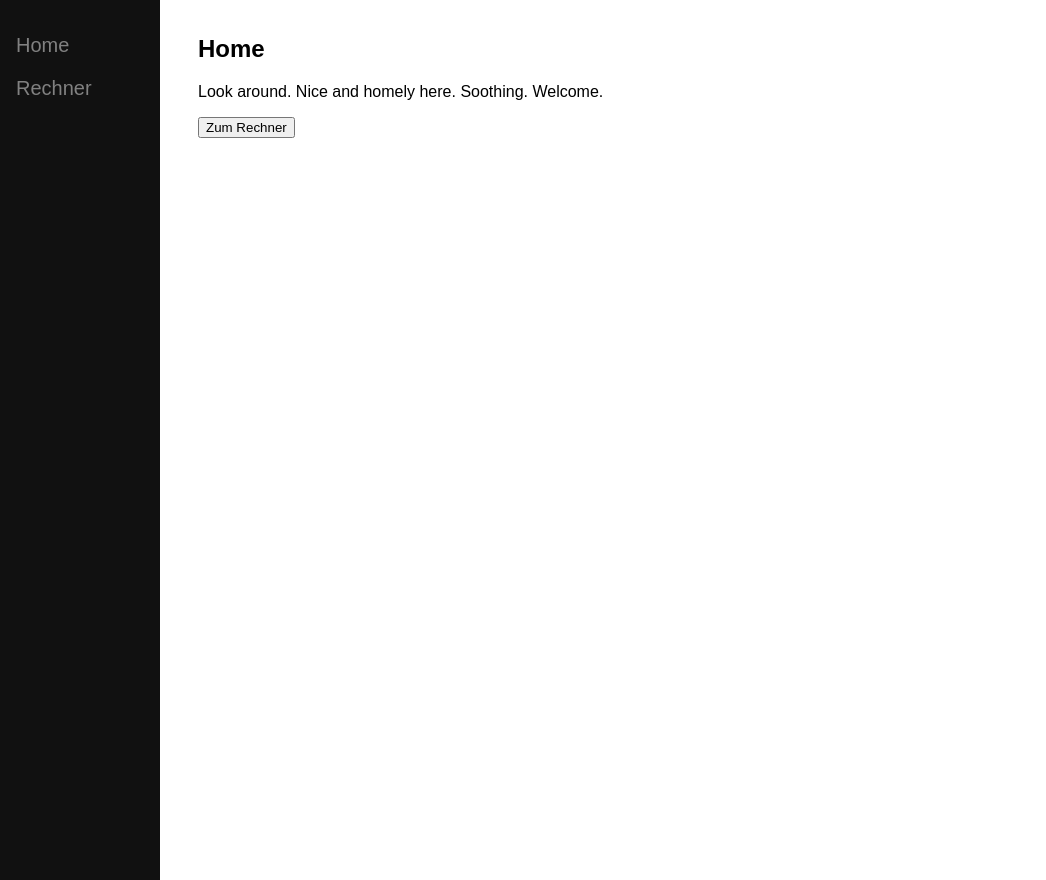
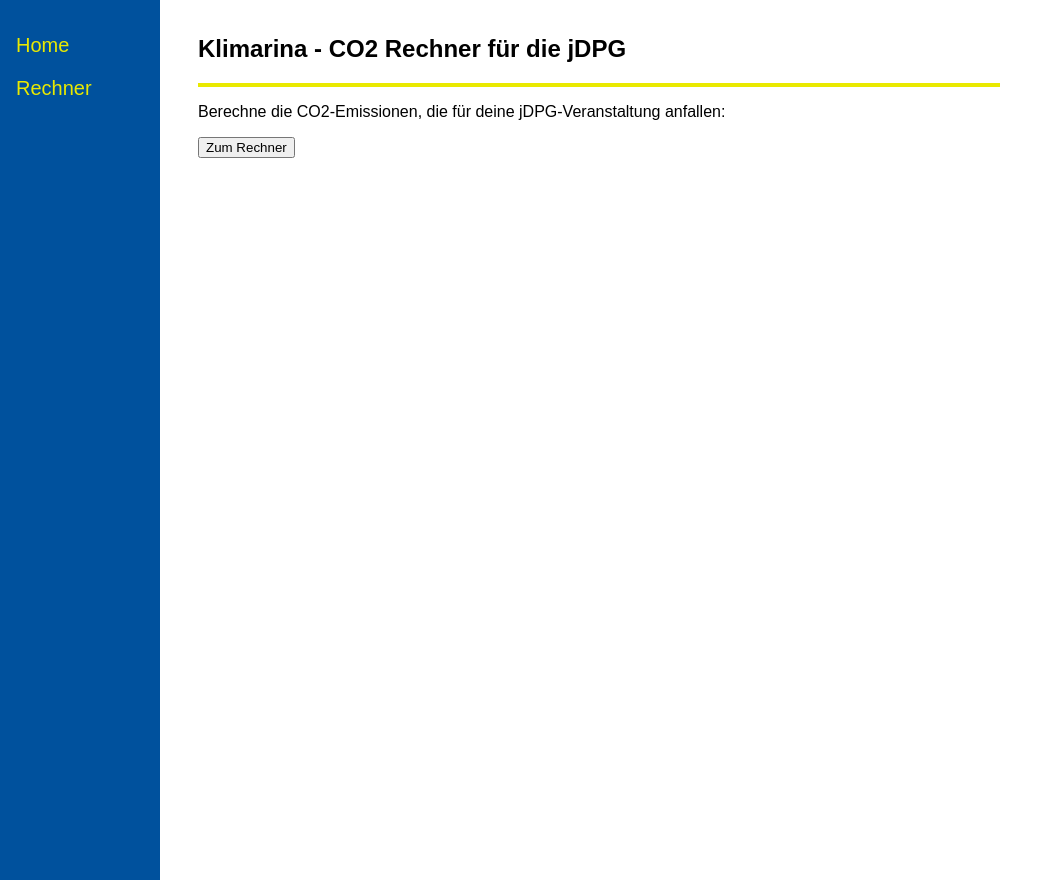
Before and after one commit to Kuhkaefer/Thg-Rechner, a Django app: page / in a window 1280 px wide. Shown: the whole page, without its empty margins (0-1046 px from the left). Run offline with Django 3.2, Linux system fonts and the light colour scheme.

Commit message:
adding jDPG colors

```diff
--- a/rechner/templates/rechner/base.html
+++ b/rechner/templates/rechner/base.html
@@ -1,10 +1,17 @@
+
+
+
 <html>
 
 
+<head>
+    <style type="text/css">
+        :root {
+                --jdpg_blue: rgb(0,81,157);
+                --jdpg_green: rgb(233,233,0);
+            }
 
-<head>
 
-    <style type="text/css">
         .sidenav {
                 height:100%;
                 width:160px;
@@ -12,7 +19,7 @@
                 z-index:1;
                 top:0;
                 left:0;
-                background-color:#111;
+                background-color: var(--jdpg_blue);
                 overflow-x: :hidden;
                 padding-top:20px;
             }
@@ -21,7 +28,7 @@
                 padding:14px 8px 6px 16px;
                 text-decoration: none;
                 font-size:20px;
-                color: #818181;
+                color: var(--jdpg_green);
                 display:block;
             }
 
@@ -34,6 +41,16 @@
                 margin-top:35px;
                 padding: 0px 10px;
             }
+        .button {
+                background-color: #4CAF50; /* Green */
+                border: none;
+                color: white;
+                padding: 15px 32px;
+                text-align: center;
+                text-decoration: none;
+                display: inline-block;
+                font-size: 16px;
+            }
         p {
             font-family : "Arial"
             }
@@ -42,6 +59,13 @@
             }
         div {
             font-family : "Arial"
+        }
+        hr {
+            color: var(--jdpg_green);
+            height: 0px;
+            width: 75%;
+            border: solid 2px;
+            margin-left: 0;
         }
     </style>
 
@@ -59,6 +83,9 @@
     </div>
     <div id="content", name="content", class="main">
         <h2>{% block header %} {% endblock %} </h1>
+        <hr >
+        {% block description %}
+        {% endblock %}
         {% block content %}
         {% endblock %}
         {% block button %}
--- a/rechner/templates/rechner/show_noform.html
+++ b/rechner/templates/rechner/show_noform.html
@@ -6,6 +6,10 @@
 
 {% block header %}
     {{ page_header }}
+{% endblock %}
+
+{% block description %}
+    {{page_description}}
 {% endblock %}
 
 {% block content %}
--- a/rechner/templates/rechner/simple_page.html
+++ b/rechner/templates/rechner/simple_page.html
@@ -10,7 +10,7 @@
 {% endblock %}
 
 
-{% block content %}
+{% block description %}
 <p> {{page_description}} </p>
 {% endblock %}
 
--- a/thg-webapp/views.py
+++ b/thg-webapp/views.py
@@ -5,8 +5,8 @@ from django.http import HttpResponse
 def home(request):
     context = {
         'page_name':'Klimarina',
-        'page_header':'Home',
-        'page_description':'Look around. Nice and homely here. Soothing. Welcome.',
+        'page_header':'Klimarina - CO2 Rechner für die jDPG',
+        'page_description':'Berechne die CO2-Emissionen, die für deine jDPG-Veranstaltung anfallen:',
         'button_link':'rechner',
         'button_text':'Zum Rechner'
         }
```
Also changed, not shown: rechner/views.py (+4 -3 lines).
